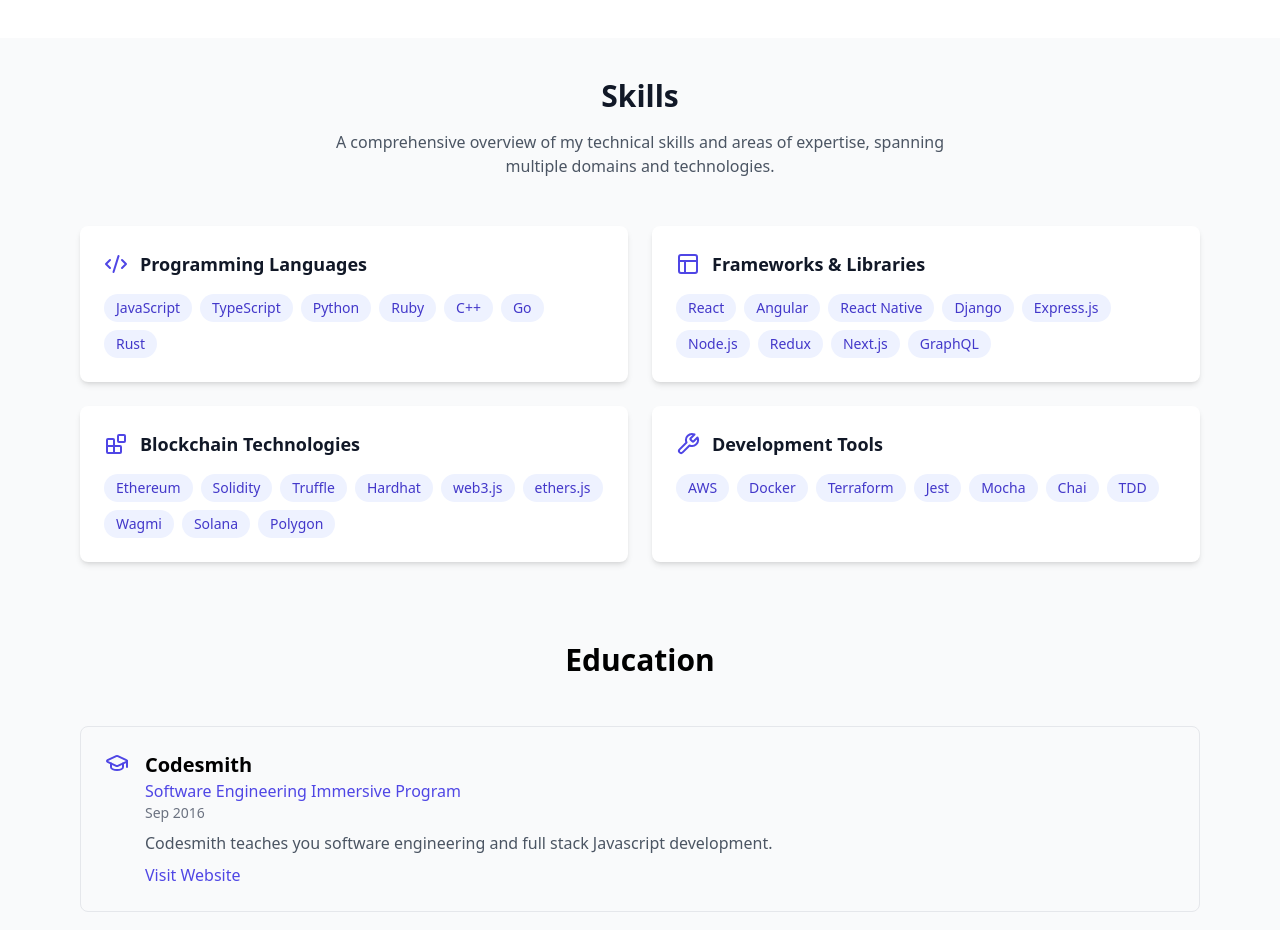
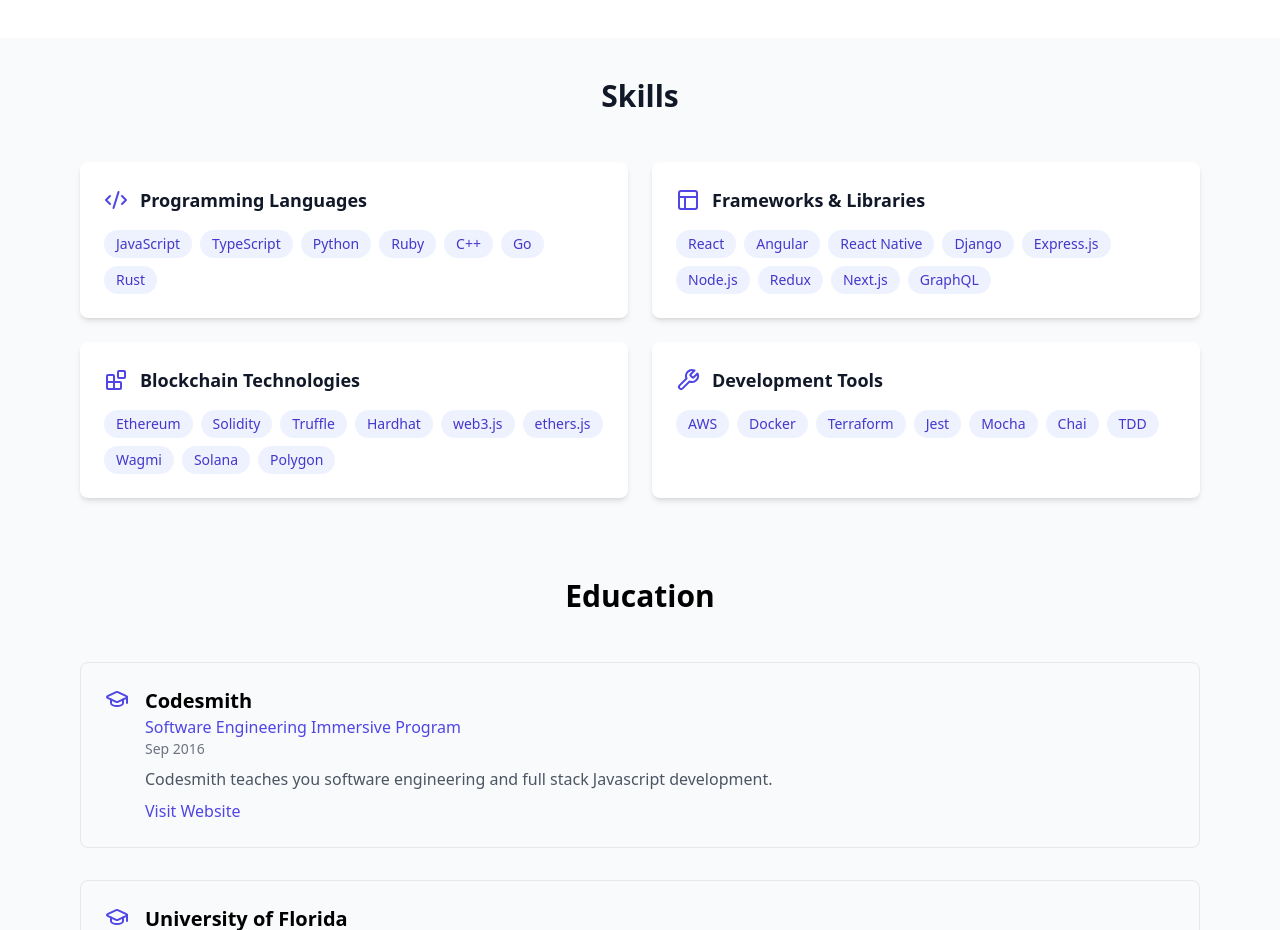
Before and after one commit to zhiwenh/personal-website-2, a React (Vite) app: page / in a window 1280 px wide. Shown: the part 3208-4138 px from the top of the page. Built offline with nearby package versions, Linux system fonts and the light colour scheme.

Commit message:
Removed skills description

```diff
--- a/src/components/Skills/Skills.tsx
+++ b/src/components/Skills/Skills.tsx
@@ -16,10 +16,6 @@
       <div className="max-w-6xl mx-auto px-4">
         <div className="text-center mb-12">
           <h2 className="text-3xl font-bold text-gray-900">Skills</h2>
-          <p className="mt-4 text-gray-600 max-w-2xl mx-auto">
-            A comprehensive overview of my technical skills and areas of expertise,
-            spanning multiple domains and technologies.
-          </p>
         </div>
 
         <div className="grid grid-cols-1 md:grid-cols-2 gap-6">
```
